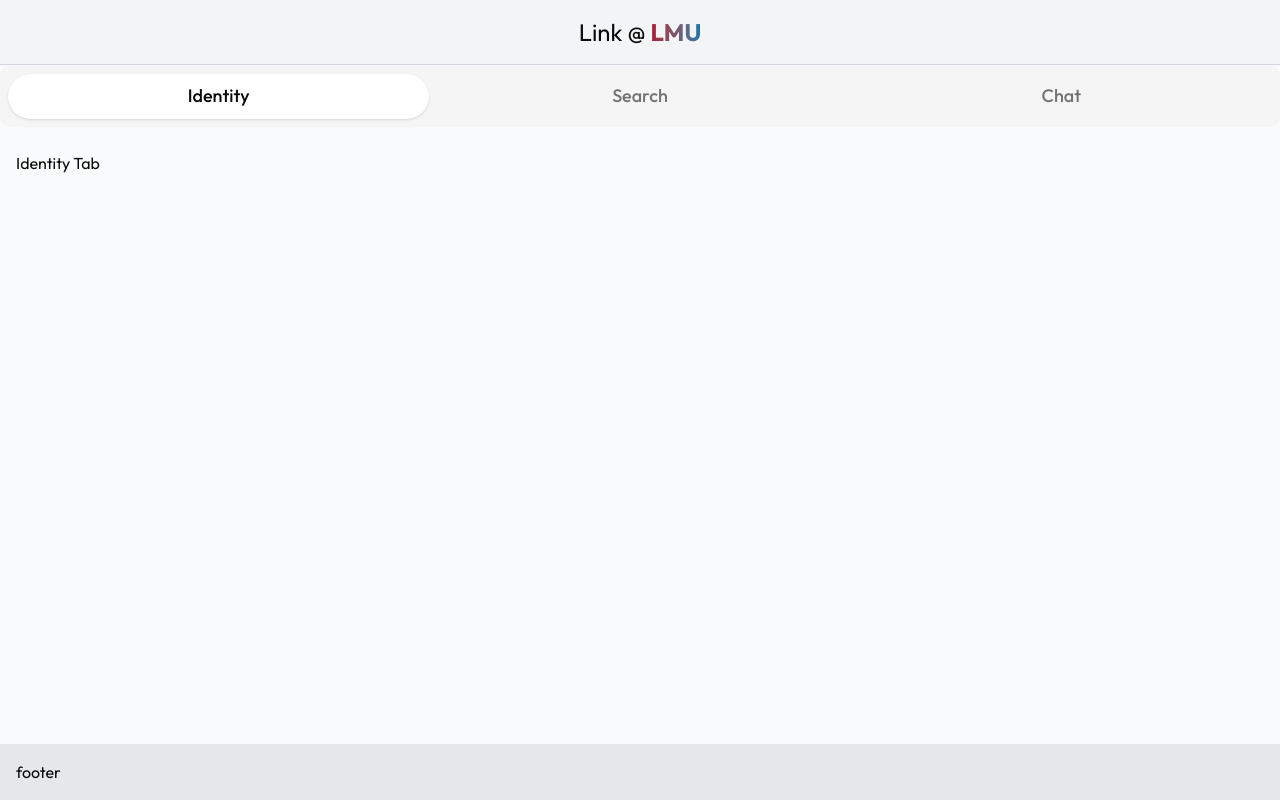
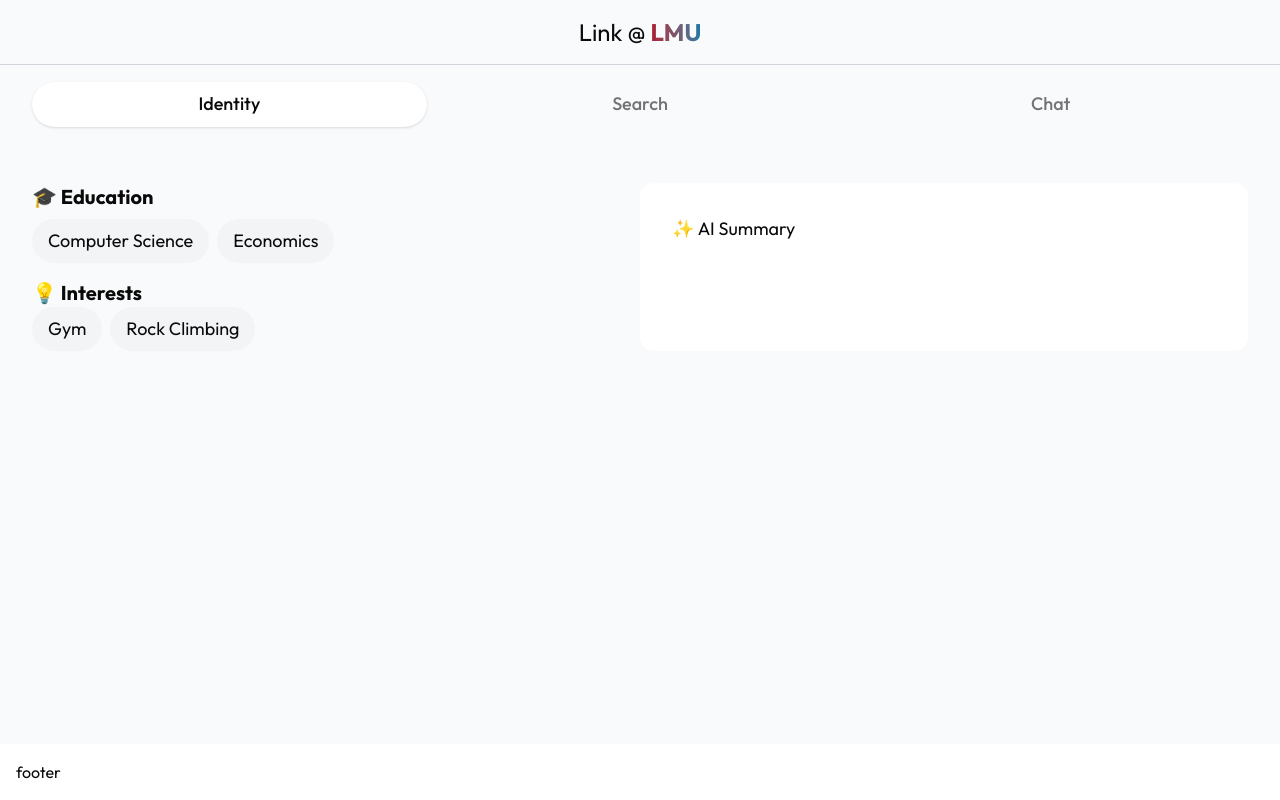
Before and after one commit to daweets/lmuhacks, a Next.js app in the folder lmuhacks/: page /link in a window 1280 px wide. Built offline with nearby package versions, Linux system fonts and the light colour scheme.

Commit message:
add chips and basic tabs

```diff
--- a/lmuhacks/app/link/components/IdentityTab.tsx
+++ b/lmuhacks/app/link/components/IdentityTab.tsx
@@ -1,5 +1,25 @@
-import { Button } from "@/components/ui/button";
+import Chip from "@/components/ui/chip";
 
 export const IdentityTab = () => {
-  return <div className="p-4">Identity Tab</div>;
+  return (
+    <div className="p-8 grid grid-cols-2 text-lg">
+      <div className="flex flex-col gap-4">
+        <div className="flex flex-col gap-2">
+          <h2 className="text-xl font-bold">🎓 Education</h2>
+          <div className="flex flex-wrap gap-2">
+            <Chip>Computer Science</Chip>
+            <Chip>Economics</Chip>
+          </div>
+        </div>
+        <div>
+          <h2 className="text-xl font-bold">💡 Interests</h2>
+          <div className="flex flex-wrap gap-2">
+            <Chip>Gym</Chip>
+            <Chip>Rock Climbing</Chip>
+          </div>
+        </div>
+      </div>
+      <div className="bg-white rounded-xl p-8">✨ AI Summary</div>
+    </div>
+  );
 };
--- a/lmuhacks/app/link/page.tsx
+++ b/lmuhacks/app/link/page.tsx
@@ -6,7 +6,7 @@
 const LinkPage = () => {
   return (
     <div className="grid grid-rows-[auto_1fr_auto] min-h-screen font-[family-name:var(--font-outfit)]">
-      <div className="w-full p-4 flex items-center justify-center bg-gray-100 border-b border-gray-300">
+      <div className="w-full p-4 flex items-center justify-center bg-gray-50 border-b border-gray-300">
         <h1 className="text-2xl inline-block">
           Link @{" "}
           <span className="font-bold text-transparent bg-clip-text bg-gradient-to-r from-lmu-crimson to-lmu-blue">
@@ -18,7 +18,7 @@
         defaultValue="identity"
         className="w-full grid grid-rows-[auto_1fr] bg-gray-50"
       >
-        <TabsList className="w-full h-full p-2 grid grid-cols-3">
+        <TabsList className="w-full h-full py-4 px-8 grid grid-cols-3 gap-4 bg-gray-50">
           <TabsTrigger
             value="identity"
             className="flex-1 rounded-full p-2 text-lg"
@@ -45,7 +45,7 @@
           <ChatTab />
         </TabsContent>
       </Tabs>
-      <footer className="w-full p-4 bg-gray-200">footer</footer>
+      <footer className="w-full p-4 bg-white">footer</footer>
     </div>
   );
 };
--- /dev/null
+++ b/lmuhacks/components/ui/chip.tsx
@@ -0,0 +1,5 @@
+const Chip = ({ children }: { children: React.ReactNode }) => {
+  return <div className="bg-gray-100 rounded-full px-4 py-2">{children}</div>;
+};
+
+export default Chip;
```
